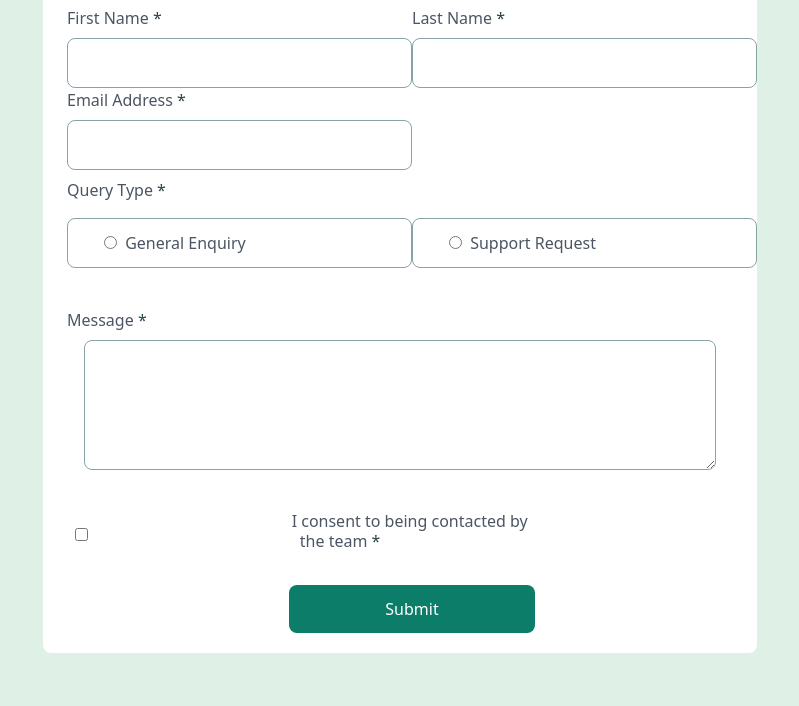
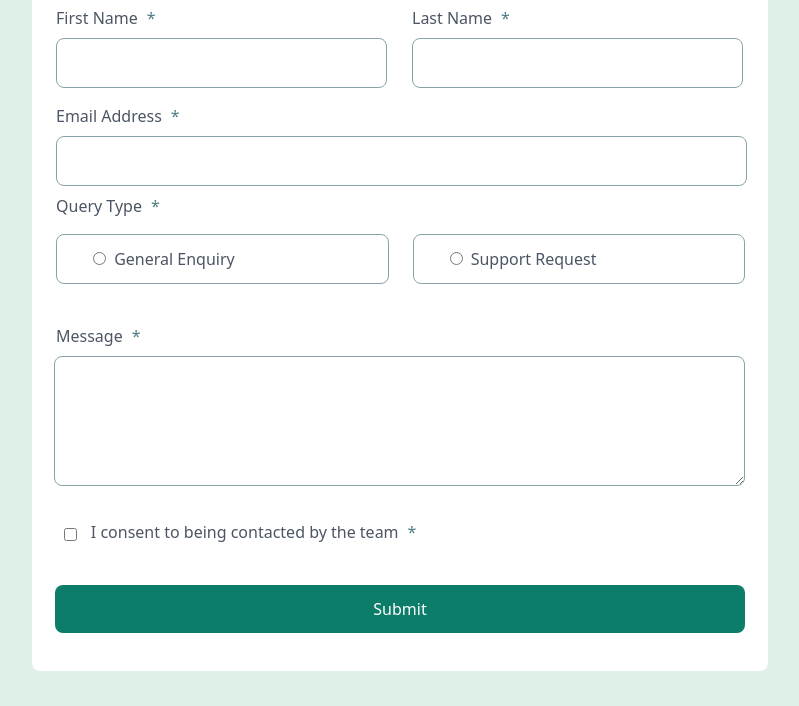
Before and after one commit to hectrhcc/contact-form-main, a website: page index.html in a window 1280 px wide. Shown: the part 94-800 px from the top of the page, without its empty margins (240-1039 px from the left). Drawn offline with Linux system fonts and the light colour scheme.

Commit message:
responsive

```diff
--- a/index.html
+++ b/index.html
@@ -12,49 +12,144 @@
     .attribution { font-size: 11px; text-align: center; }
     .attribution a { color: hsl(228, 45%, 44%); }
 
+    input, textarea {
+    /* Resetear estilos preestablecidos porque aparecia un negro de borde en el focus de la nada */
+    outline: none;
+
+    }
+
+
+
+.asterisco{
+  color:hsl(186, 25%, 41%);
+  margin-left:0.3rem;
+}
+
+.nombre:hover, .apellido:hover, .email:hover, .msj:hover{
+    border:0.1rem solid hsl(169, 82%, 27%);
+  }
+
+  .nombre:focus, .apellido:focus, .email:focus, .msj:focus{
+    border:0.1rem solid hsl(169, 82%, 27%);
+  }
+/*  .check input[type="checkbox"]:not(:checked) ~ .text-Red {
+  display: none;
+}
+
+
+.check input[type="checkbox"]:checked ~ .text-Red {
+  display: block;
+  color: red;
+}*/
+
+
+
+
 @media (min-width:390px) and (max-width:600px){
-
+  .nombre{
+    padding-left: 1rem;
+    width: 94%;
+  }
+  .apellido{
+    width: 94%;
+    padding-left: 1rem;
+  }
+  .email{
+    width: 94%;
+    padding-left: 1rem;
+  }
   .gral{
-    width:87.9%;
+    width: 94%;
   }
   .support{
-    width:87.9%;
+    width: 94%;
   }
   .msj{
-    width:87%;
+    width: 94%;
     position: relative;
-    left:-0.6rem;
+    left:-0.59rem;
+    padding-bottom:13.2rem;
+    padding-left: 1rem;
+    padding-top: 1rem;
   }
 }
 
 @media (min-width:768px) {
+  .nombre{
+    width:95%;
+    padding-left: 1rem;
+  }
+  .apellido{
+    width:95%;
+    padding-left: 1rem;
+  }
+  .email{
+    width:95%;
+    padding-left: 1rem;
+  }
   .gral{
     width:95%;
   }
   .support{
     width:95%;
   }
+  .msj{
+    position: relative;
+    right:1.1rem;
+    width:95%;
+    padding-top: 1rem;
+    padding-bottom: 4rem;
+    padding-left: 1rem;
+  }
+  .p1{
+    position: relative;
+    left:-9.9rem;
+    top:-0.05rem;
+    cursor:pointer;
+  }
+  .p2{
+    position: relative;
+    left:-9.9rem;
+    top:-0.05rem;
+    cursor:pointer;
+  }
 }
-@media (min-width:1440px) {
+@media (min-width:1100px) {
+  input:focus{
+
+    padding-left: 1rem;
+    }
+
+
+
   .gral{
-    width:46.5%;
+    width:46.7%;
     margin-right:1.5rem;
+    cursor:pointer;
   }
   .support{
-    width:46.5%;
+    width:46.7%;
+    cursor:pointer;
   }
   .msj{
     width:97%;
+    position: relative;
+    right:0.8rem;
   }
   .email{
     width:97%;
+
+    cursor:pointer;
   }
   .nombre{
     margin-right:1rem;
     width:93%;
+    cursor:pointer;
   }
+
   .apellido{
     width:93%;
+    cursor:pointer;
   }
   .form{
     width:46rem;
@@ -62,25 +157,33 @@
   }
   .first{
     width:90%;
+    cursor:pointer;
   }
   .second{
     width:90%;
+    cursor:pointer;
   }
 
   .p1{
     position: relative;
     left:-9.9rem;
     top:-0.05rem;
+    cursor:pointer;
   }
   .p2{
     position: relative;
     left:-9.9rem;
     top:-0.05rem;
+    cursor:pointer;
   }
   .submit{
     position: relative;
     right:0.75rem;
     width:97%;
+    cursor:pointer;
+  }
+  .contenedor{
+    margin-bottom:1rem;
   }
 }
   </style>
@@ -90,40 +193,42 @@
   <h2 class="text-3xl font-medium text-left pb-6 text-gray-800">Contact Us</h2>
   <div class="contenedor lg:visible lg:flex lg:justify-center lg:items-center">
   <div class="first">
-  <label for="firstname" class="block text-base text-left mb-2 text-gray-600 font-medium">First Name  <span class="text-Grey-darker">*</span></label>
-  <input type="text"  id="firstname" name="firstname" class="nombre py-3 px-14 rounded-lg block bg-White border border-Grey-medium border-solid border-1"/>
+  <label for="firstname" class="block text-base text-left mb-2 text-gray-600 font-medium">First Name  <span class="asterisco">*</span></label>
+  <input type="text"  id="firstname" name="firstname" class="nombre py-3 rounded-lg block bg-White border border-Grey-medium border-solid border-1"/>
     <p class="text-Red hidden">This field is required</p>
   </div>
   <div class="second">
-  <label for="lastname" class=" text-base block text-left mb-2 text-gray-600 font-medium">Last Name  <span class="text-Grey-darker">*</span></label>
-  <input type="text" id="lastname" name="lastname" class="apellido py-3 px-14  rounded-lg block bg-White border border-Grey-medium border-solid border-1"/>
+  <label for="lastname" class=" text-base block text-left mb-2 text-gray-600 font-medium">Last Name  <span class="asterisco">*</span></label>
+  <input type="text" id="lastname" name="lastname" class="apellido py-3   rounded-lg block bg-White border border-Grey-medium border-solid border-1"/>
     <p class="text-Red hidden">This field is required</p>
   </div>
 </div>
-  <label for="email" class=" text-base block text-left mb-2 text-gray-600 font-medium">Email Address  <span class="text-Grey-darker">*</span></label>
-  <input type="email" id="email" name="email"  class="email  mb-2 py-3 px-14 block rounded-lg bg-White border border-Grey-medium border-solid border-1"/>
+  <label for="email" class=" text-base block text-left mb-2 text-gray-600 font-medium">Email Address  <span class="asterisco">*</span></label>
+  <input type="email" id="email" name="email"  class="email  mb-2 py-3  block rounded-lg bg-White border border-Grey-medium border-solid border-1"/>
     <p class="text-Red hidden">Please enter a valid email address</p>
     <p class="text-Red hidden">This field is required</p>
 
-  <label class="text-base block text-left  mb-4 text-gray-600 font-medium" for="">Query Type <span class="text-Grey-darker">*</span></label>
+  <label class="text-base block text-left  mb-4 text-gray-600 font-medium" for="">Query Type <span class="asterisco">*</span></label>
   <div class=" lg:flex ">
   <div class="gral  text-left pl-10 py-3 rounded-lg bg-White border border-Grey-medium border-solid border-1 mb-4 text-gray-600 font-medium ">
-    <input  type="radio" name="query_type" class=" py-2 px-10 relative right-1 "  /> General Enquiry</input>
+    <input  type="radio" name="query_type" class=" py-2 px-10 relative right-1 " id="generalEnquiry" onchange="applyStyles(this)"/>  <label for="generalEnquiry">  General Enquiry</label>
+
   </div>
   <div class="support  py-3 text-left pl-10 py-3 rounded-lg bg-White border border-Grey-medium border-solid border-1 mb-4 text-gray-600 font-medium ">
-    <input  type="radio" name="query_type" class="py-2 relative right-1 "  /> Support Request</input>
+    <input  type="radio" name="query_type" class="py-2 relative right-1 " id="supportRequest" onchange="applyStyles(this)"/>  <label for="supportRequest">  Support Request</label>
   </div>
 </div>
   <p class="text-Red hidden">Please select a query type</p>
 
-  <label class="text-base block text-left text-gray-600 font-medium mb-2 mt-6 " for="msj">Message <span class="text-Grey-darker">*</span></label>
-  <textarea id="msj" name="msj" class="msj  w-11/12 mr-6 py-24 lg:py-10 mb-4 rounded-lg bg-White border border-Grey-medium border-solid border-1"></textarea>
+  <label class="text-base block text-left text-gray-600 font-medium mb-2 mt-6 " for="msj">Message <span class="asterisco">*</span></label>
+  <textarea id="msj" name="msj" class="msj  w-11/12  rounded-lg bg-White border border-Grey-medium border-solid border-1"></textarea>
   <p class="text-Red hidden">This field is required</p>
   <div class="check">
-  <input type="checkbox" class="relative top-7 left-2 block text-left text-gray-600 font-medium mb-2 mt-2 pl-2 " >  <span class="p1 relative left-10 bottom-3 break-normal text-gray-600 font-medium">I consent to being contacted by </span> <span class="p2 text-gray-600 font-medium relative top-2 right-48">the team <span class=" text-Grey-darker">*</span></span></input>
+  <input type="checkbox" class=" relative top-7 left-2 block text-left text-gray-600 font-medium mb-2 mt-2 pl-2 " >  <span class="p1 relative left-10 bottom-3 break-normal text-gray-600 font-medium">I consent to being contacted by </span> <span class="p2 text-gray-600 font-medium relative top-2 right-48">the team <span class="asterisco">*</span></span></input>
   <p class="text-Red hidden">To submit this form, please consent to being contacted</p>
   </div>
-  <input type="submit" value=Submit class="submit font-medium mt-10 mb-4 rounded-lg py-3 text-White block bg-Green-medium mx-auto px-24 " />
+  <input type="submit" value=Submit class="submit  font-medium mt-10 mb-4 rounded-lg py-3 text-White block bg-Green-medium mx-auto px-24 " />
+
   <!--ALERT Message Sent!
   Thanks for completing the form. We'll be in touch soon!-->
 </form>
@@ -131,5 +236,6 @@
     Challenge by <a href="https://www.frontendmentor.io?ref=challenge">Frontend Mentor</a>.
     Coded by <a href="#">Hector</a>.
   </div>
+  <script src="script.js"></script>
 </body>
 </html>
--- /dev/null
+++ b/script.js
@@ -0,0 +1,13 @@
+function applyStyles(input) {
+    var radios = document.querySelectorAll('input[name="' + input.name + '"]');
+    radios.forEach(function(radio) {
+      var container = radio.closest('.gral, .support');
+      if (radio.checked) {
+        container.style.border = '0.1rem solid hsl(169, 82%, 27%)';
+        container.style.backgroundColor = 'hsl(148, 38%, 91%)';
+      } else {
+        container.style.border = '0.1rem solid #97A8AA';
+        container.style.backgroundColor = '#FFFFFF';
+      }
+    });
+  }
```
